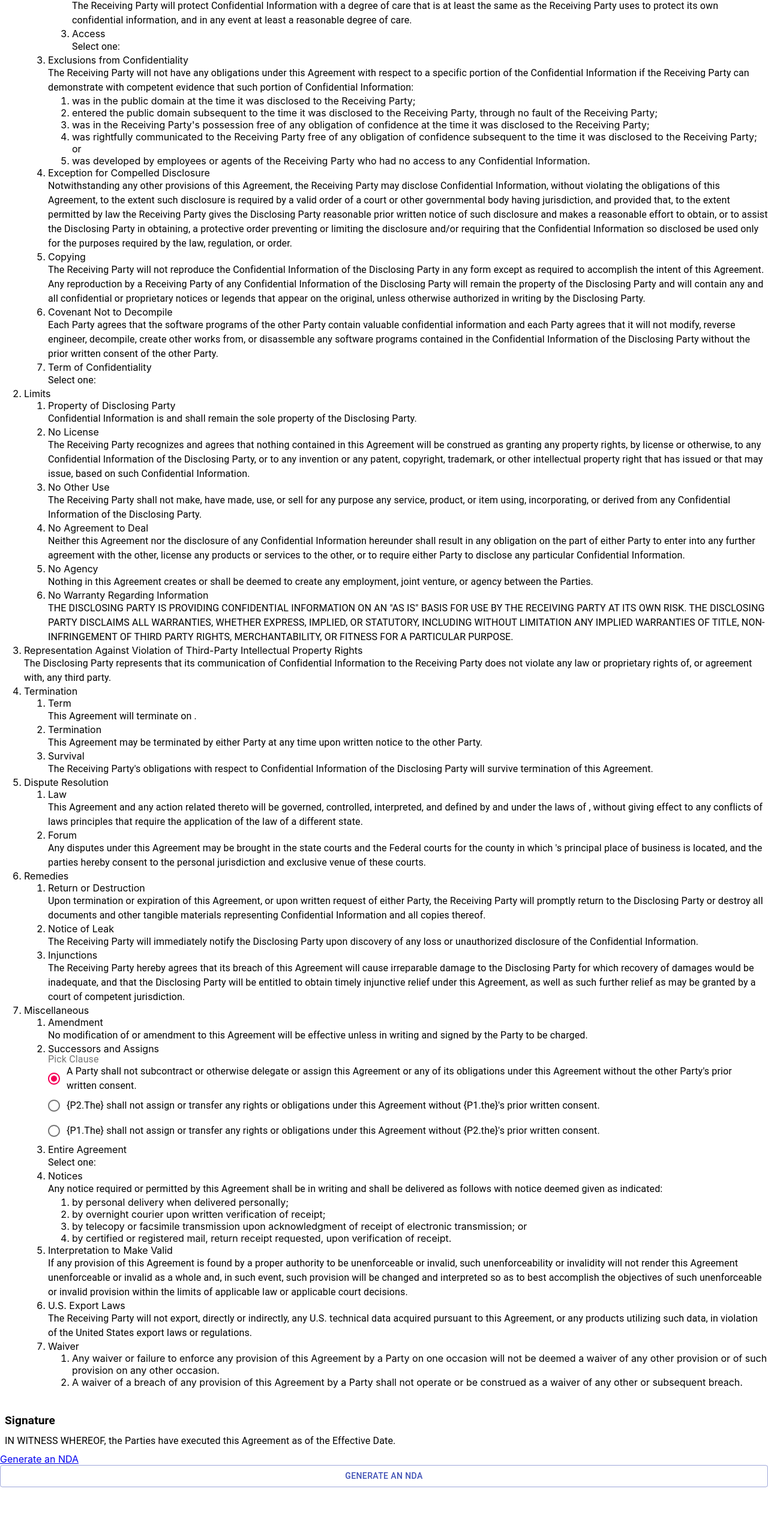
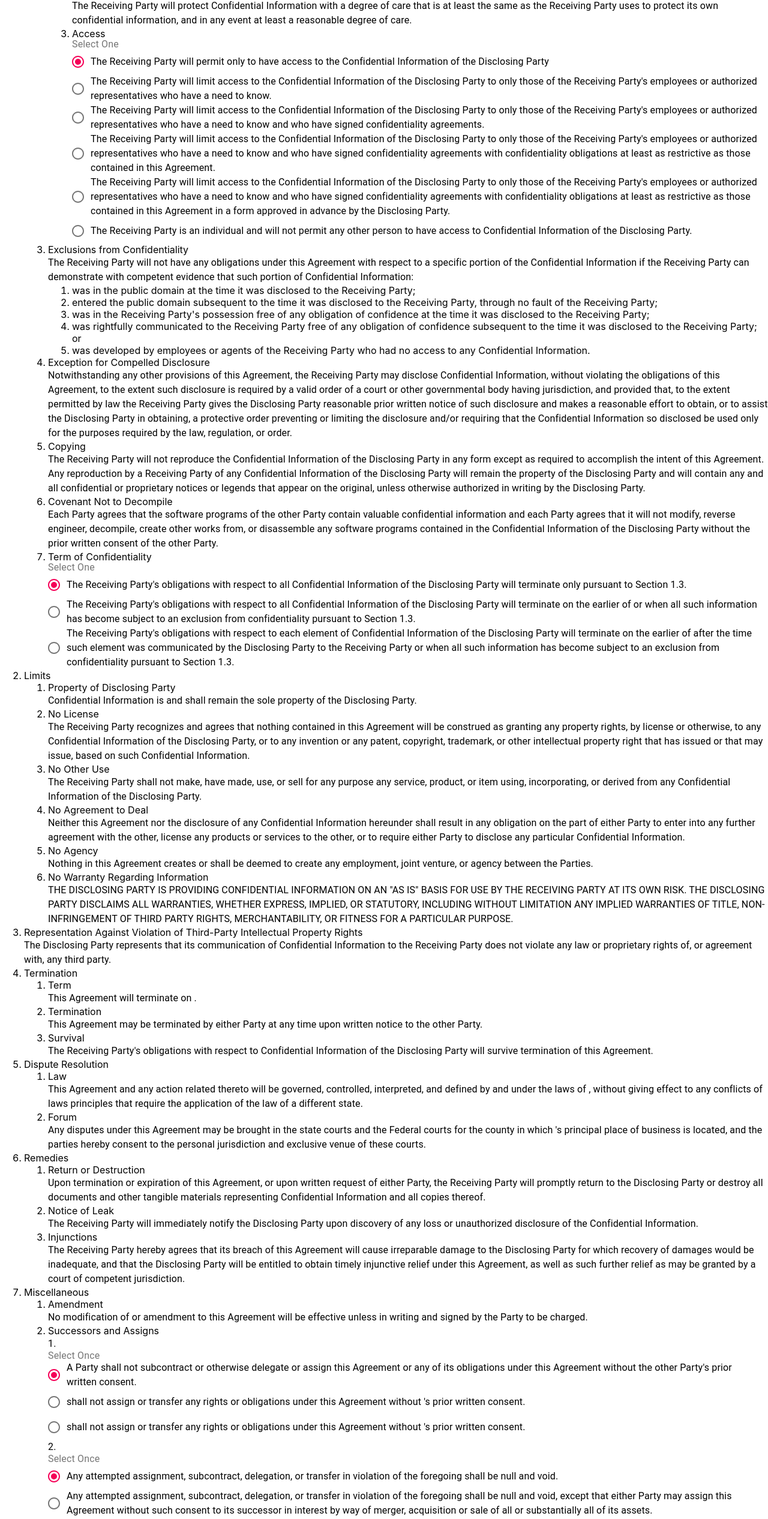
Before and after one commit to shawnchoii/lawCS, a React (Create React App) app in the folder law/: page /form in a window 1280 px wide. Shown: the part 1340-3872 px from the top of the page at 60% size. Built offline with nearby package versions, Linux system fonts and the light colour scheme.

Commit message:
finished connecting all variables from form to render

```diff
--- a/law/src/pages/Form.js
+++ b/law/src/pages/Form.js
@@ -16,7 +16,12 @@ import { Link } from "react-router-dom";
 
 import { makeStyles } from "@material-ui/core/styles";
 
-const firstChoice = ["A Party shall not subcontract or otherwise delegate or assign this Agreement or any of its obligations under this Agreement without the other Party's prior written consent.", "{P2.The} shall not assign or transfer any rights or obligations under this Agreement without {P1.the}'s prior written consent.", "{P1.The} shall not assign or transfer any rights or obligations under this Agreement without {P2.the}'s prior written consent."]
+// const firstChoice2 = ["The Receiving Party will permit only {Access.Persons.cl} to have access to the Confidential Information of the Disclosing Party",
+//   "The Receiving Party will limit access to the Confidential Information of the Disclosing Party to only those of the Receiving Party's employees or authorized representatives who have a need to know.",
+//   "The Receiving Party will limit access to the Confidential Information of the Disclosing Party to only those of the Receiving Party's employees or authorized representatives who have a need to know and who have signed confidentiality agreements.",
+//   "The Receiving Party will limit access to the Confidential Information of the Disclosing Party to only those of the Receiving Party's employees or authorized representatives who have a need to know and who have signed confidentiality agreements with confidentiality obligations at least as restrictive as those contained in this Agreement.",
+//   "The Receiving Party will limit access to the Confidential Information of the Disclosing Party to only those of the Receiving Party's employees or authorized representatives who have a need to know and who have signed confidentiality agreements with confidentiality obligations at least as restrictive as those contained in this Agreement in a form approved in advance by the Disclosing Party.",
+//   "The Receiving Party is an individual and will not permit any other person to have access to Confidential Information of the Disclosing Party."];
 
 const Form = () => {
   // const [effectiveDate, setEffectiveDate] = useState("Effective Date");
@@ -41,6 +46,35 @@ const Form = () => {
     state: "",
     why: ""
   })
+
+  const firstChoice2 = ["The Receiving Party will permit only "+ state.accessPerson + " to have access to the Confidential Information of the Disclosing Party",
+  "The Receiving Party will limit access to the Confidential Information of the Disclosing Party to only those of the Receiving Party's employees or authorized representatives who have a need to know.",
+  "The Receiving Party will limit access to the Confidential Information of the Disclosing Party to only those of the Receiving Party's employees or authorized representatives who have a need to know and who have signed confidentiality agreements.",
+  "The Receiving Party will limit access to the Confidential Information of the Disclosing Party to only those of the Receiving Party's employees or authorized representatives who have a need to know and who have signed confidentiality agreements with confidentiality obligations at least as restrictive as those contained in this Agreement.",
+  "The Receiving Party will limit access to the Confidential Information of the Disclosing Party to only those of the Receiving Party's employees or authorized representatives who have a need to know and who have signed confidentiality agreements with confidentiality obligations at least as restrictive as those contained in this Agreement in a form approved in advance by the Disclosing Party.",
+  "The Receiving Party is an individual and will not permit any other person to have access to Confidential Information of the Disclosing Party."];
+
+  const thirdChoice = [
+    "The Receiving Party's obligations with respect to all Confidential Information of the Disclosing Party will terminate only pursuant to Section 1.3.",
+    "The Receiving Party's obligations with respect to all Confidential Information of the Disclosing Party will terminate on the earlier of " + state.confidentEnd + " or when all such information has become subject to an exclusion from confidentiality pursuant to Section 1.3.",
+    "The Receiving Party's obligations with respect to each element of Confidential Information of the Disclosing Party will terminate on the earlier of "+ state.durationConfident + " after the time such element was communicated by the Disclosing Party to the Receiving Party or when all such information has become subject to an exclusion from confidentiality pursuant to Section 1.3."];
+
+  const firstChoice = ["A Party shall not subcontract or otherwise delegate or assign this Agreement or any of its obligations under this Agreement without the other Party's prior written consent.", state.party2 +" shall not assign or transfer any rights or obligations under this Agreement without "+ state.party1 + "'s prior written consent.", state.party1 + " shall not assign or transfer any rights or obligations under this Agreement without " + state.party2+"'s prior written consent."]
+
+  const fourthChoice = [
+    "Any attempted assignment, subcontract, delegation, or transfer in violation of the foregoing shall be null and void.",
+    "Any attempted assignment, subcontract, delegation, or transfer in violation of the foregoing shall be null and void, except that either Party may assign this Agreement without such consent to its successor in interest by way of merger, acquisition or sale of all or substantially all of its assets.",
+    "Any attempted assignment, subcontract, delegation, or transfer in violation of the foregoing shall be null and void, except that " + state.party1 + " may assign this Agreement without such consent to its successor in interest by way of merger, acquisition or sale of all or substantially all of its assets.",
+    "Any attempted assignment, subcontract, delegation, or transfer in violation of the foregoing shall be null and void, except that " + state.party2 + " may assign this Agreement without such consent to its successor in interest by way of merger, acquisition or sale of all or substantially all of its assets."];
+
+  const fifthChoice = [
+    "Subject to the foregoing, this Agreement will be for the benefit of each Party's successors and assigns, and will be binding on each Party's assignees.",
+    "Subject to the foregoing, this Agreement will be for the benefit of " + state.party1 + "'s successors and assigns, and will be binding on " + state.party2 + "'s assignees.",
+    "Subject to the foregoing, this Agreement will be for the benefit of " + state.party2 + "'s successors and assigns, and will be binding on " + state.party1 + "'s assignees."];
+
+  const sixthChoice = [
+    "This Agreement is the final, complete, and exclusive agreement of the Parties with respect to the subject matters hereof and supersedes and merges all prior discussions between the Parties with respect to such matters.",
+    "This Agreement is the final, complete, and exclusive agreement of the Parties with respect to the subject matters hereof and supersedes and merges all prior discussions between the Parties with respect to such matters. The Parties anticipate entering into additional agreements. This Agreement will remain in force unless and until expressly superceded by another agreement of at least equal formality signed by all of the Parties."];
 
   const [value, setValue] = useState("0");
 
@@ -122,8 +156,16 @@ const Form = () => {
               <li>Care</li>
               <Typography>The Receiving Party will protect Confidential Information with a degree of care that is at least the same as the Receiving Party uses to protect its own confidential information, and in any event at least a reasonable degree of care.</Typography>
               <li>Access</li>
-              <Typography>Select one:</Typography>
-
+              <FormControl component="fieldset">
+                <FormLabel component="legend">Select One</FormLabel>
+                <RadioGroup aria-label="clause" name="clause1" value={value} onChange={handleChange}>
+                {
+                  firstChoice2.map((val, i) => (
+                    <FormControlLabel value={`${i}`} control={<Radio />} label={val} />
+                  ))
+                }
+              </RadioGroup>
+            </FormControl>
             </ol>
             <li>Exclusions from Confidentiality</li>
             <Typography>The Receiving Party will not have any obligations under this Agreement with respect to a specific portion of the Confidential Information if the Receiving Party can demonstrate with competent evidence that such portion of Confidential Information:</Typography>
@@ -141,7 +183,16 @@ const Form = () => {
             <li>Covenant Not to Decompile</li>
             <Typography>Each Party agrees that the software programs of the other Party contain valuable confidential information and each Party agrees that it will not modify, reverse engineer, decompile, create other works from, or disassemble any software programs contained in the Confidential Information of the Disclosing Party without the prior written consent of the other Party.</Typography>
             <li>Term of Confidentiality</li>
-            <Typography>Select one:</Typography>
+            <FormControl component="fieldset">
+                <FormLabel component="legend">Select One</FormLabel>
+                <RadioGroup aria-label="clause" name="clause1" value={value} onChange={handleChange}>
+                {
+                  thirdChoice.map((val, i) => (
+                    <FormControlLabel value={`${i}`} control={<Radio />} label={val} />
+                  ))
+                }
+              </RadioGroup>
+            </FormControl>
 
           </ol>
           <li>Limits</li>
@@ -191,26 +242,50 @@ const Form = () => {
             <li>Amendment</li>
             <Typography>No modification of or amendment to this Agreement will be effective unless in writing and signed by the Party to be charged.</Typography>
             <li>Successors and Assigns</li>
+            <Typography>1.</Typography>
             <FormControl component="fieldset">
-              <FormLabel component="legend">Pick Clause</FormLabel>
+              <FormLabel component="legend">Select Once</FormLabel>
               <RadioGroup aria-label="clause" name="clause1" value={value} onChange={handleChange}>
                 {
                   firstChoice.map((val, i) => (
                     <FormControlLabel value={`${i}`} control={<Radio />} label={val} />
                   ))
-                }
-                {/* <FormControlLabel value="1" control={<Radio />} label="Clause 1" />
-                <FormControlLabel value="2" control={<Radio />} label="Clause 2" />
-                <FormControlLabel value="3" control={<Radio />} label="Clause 3" /> */}
+                  }
               </RadioGroup>
             </FormControl>
-            {/* <ol>
-              <li>Select one:</li>
-              <li>Select one:</li>
-              <li>Select one:</li>
-            </ol> */}
+            <Typography>2.</Typography>
+            <FormControl component="fieldset">
+              <FormLabel component="legend">Select Once</FormLabel>
+              <RadioGroup aria-label="clause" name="clause1" value={value} onChange={handleChange}>
+                {
+                  fourthChoice.map((val, i) => (
+                    <FormControlLabel value={`${i}`} control={<Radio />} label={val} />
+                  ))
+                  }
+              </RadioGroup>
+            </FormControl>
+            <Typography>3.</Typography>
+            <FormControl component="fieldset">
+              <FormLabel component="legend">Select Once</FormLabel>
+              <RadioGroup aria-label="clause" name="clause1" value={value} onChange={handleChange}>
+                {
+                  fifthChoice.map((val, i) => (
+                    <FormControlLabel value={`${i}`} control={<Radio />} label={val} />
+                  ))
+                  }
+              </RadioGroup>
+            </FormControl>
             <li>Entire Agreement</li>
-            <Typography>Select one:</Typography>
+            <FormControl component="fieldset">
+              <FormLabel component="legend">Select Once</FormLabel>
+              <RadioGroup aria-label="clause" name="clause1" value={value} onChange={handleChange}>
+                {
+                  sixthChoice.map((val, i) => (
+                    <FormControlLabel value={`${i}`} control={<Radio />} label={val} />
+                  ))
+                  }
+              </RadioGroup>
+            </FormControl>
             <li>Notices</li>
             <Typography>Any notice required or permitted by this Agreement shall be in writing and shall be delivered as follows with notice deemed given as indicated:</Typography>
             <ol>
@@ -239,6 +314,12 @@ const Form = () => {
         <Box textAlign="left" m={1}>
           IN WITNESS WHEREOF, the Parties have executed this Agreement as of the Effective Date.
         </Box>
+        <Box>
+          {state.party1}
+        </Box>
+        <Box>
+          {state.party2}
+        </Box>
       </Typography>
       <Link to={{ pathname: '/render',
         state: {
@@ -253,9 +334,12 @@ const Form = () => {
           "state": state.state,
           "why": state.why,
           "firstSelection": firstChoice[parseInt(value)],
-          "secondSelection": value
+          "firstChoice2": firstChoice2[parseInt(value)],
+          "fourthChoice": fourthChoice[parseInt(value)],
+          "fifthChoice": fifthChoice[parseInt(value)],
+          "sixthChoice": sixthChoice[parseInt(value)],
           }}}>Generate an NDA</Link>
-      <Button variant="outlined" color="primary" href="/render">Generate an NDA</Button>
+      {/* <Button variant="outlined" color="primary" href="/render">Generate an NDA</Button> */}
   </Grid>
   )
 };
--- a/law/src/pages/Render.js
+++ b/law/src/pages/Render.js
@@ -18,10 +18,25 @@ const Render = () => {
   let location = useLocation();
 
   const firstSelection = location.state.firstSelection;
-  const secondSelection = location.state.secondSelection;
+  const firstChoice2 = location.state.firstChoice2;
+
+  const fourthChoice = location.state.fourthChoice;
+  const fifthChoice = location.state.fifthChoice;
+  const sixthChoice = location.state.sixthChoice;
+
+  const effectiveDate = location.state.effectiveDate;
+  const party1 = location.state.party1;
+  const party2 = location.state.party2;
+  const accessPerson = location.state.accessPerson;
+  const confidentEnd = location.state.confidentEnd;
+  const durationConfident = location.state.durationConfident;
+  const endDate = location.state.endDate;
+  const noticePeriod = location.state.noticePeriod;
+  const state = location.state.state;
+  const why = location.state.why;
 
   console.log("First: ", firstSelection);
-  console.log("Second: ", secondSelection);
+  //console.log("Second: ", secondSelection);
   console.log("Effective DAte", location.state.effectiveDate);
 
   const classes = useStyles();
@@ -34,6 +49,12 @@ const Render = () => {
             <Box fontSize={19} fontWeight="fontWeightBold" m={1}>
               Mutual Non-Disclosure Agreement
             </Box>
+            <Box>
+              {party1}
+            </Box>
+            <Box>
+              {party2}
+            </Box>
           </Typography>
         </Grid>
       </Grid>
@@ -45,7 +66,7 @@ const Render = () => {
           Each a "Party" and collectively the "Parties."
         </Box>
         <Box textAlign="left" m={1}>
-          This Mutual Non-Disclosure Agreement (this "Agreement") is made as of DATE, by and between the Parties.
+          This Mutual Non-Disclosure Agreement (this "Agreement") is made as of {effectiveDate}, by and between the Parties.
         </Box>
         <Box fontSize={19} textAlign="left" fontWeight="fontWeightBold" m={1}>
           Recitals
@@ -78,7 +99,7 @@ const Render = () => {
               <li>Care</li>
               <Typography>The Receiving Party will protect Confidential Information with a degree of care that is at least the same as the Receiving Party uses to protect its own confidential information, and in any event at least a reasonable degree of care.</Typography>
               <li>Access</li>
-              <Typography>Select one:</Typography>
+              <Typography>{firstChoice2}</Typography>
 
             </ol>
             <li>Exclusions from Confidentiality</li>
@@ -97,7 +118,7 @@ const Render = () => {
             <li>Covenant Not to Decompile</li>
             <Typography>Each Party agrees that the software programs of the other Party contain valuable confidential information and each Party agrees that it will not modify, reverse engineer, decompile, create other works from, or disassemble any software programs contained in the Confidential Information of the Disclosing Party without the prior written consent of the other Party.</Typography>
             <li>Term of Confidentiality</li>
-            <Typography>Select one:</Typography>
+            <Typography>{firstChoice2}</Typography>
 
           </ol>
           <li>Limits</li>
@@ -120,18 +141,18 @@ const Render = () => {
           <li>Termination</li>
           <ol>
             <li>Term</li>
-            <Typography>This Agreement will terminate on $$$.</Typography>
+            <Typography>This Agreement will terminate on {endDate}.</Typography>
             <li>Termination</li>
-            <Typography>This Agreement may be terminated by either Party at any time upon $$$ written notice to the other Party.</Typography>
+            <Typography>This Agreement may be terminated by either Party at any time upon {noticePeriod} written notice to the other Party.</Typography>
             <li>Survival</li>
             <Typography>The Receiving Party's obligations with respect to Confidential Information of the Disclosing Party will survive termination of this Agreement.</Typography>
           </ol>
           <li>Dispute Resolution</li>
           <ol>
             <li>Law</li>
-            <Typography>This Agreement and any action related thereto will be governed, controlled, interpreted, and defined by and under the laws of $$$, without giving effect to any conflicts of laws principles that require the application of the law of a different state.</Typography>
+            <Typography>This Agreement and any action related thereto will be governed, controlled, interpreted, and defined by and under the laws of {state.state}, without giving effect to any conflicts of laws principles that require the application of the law of a different state.</Typography>
             <li>Forum</li>
-            <Typography>Any disputes under this Agreement may be brought in the state courts and the Federal courts for the county in which $$$'s principal place of business is located, and the parties hereby consent to the personal jurisdiction and exclusive venue of these courts.</Typography>
+            <Typography>Any disputes under this Agreement may be brought in the state courts and the Federal courts for the county in which {party1}'s principal place of business is located, and the parties hereby consent to the personal jurisdiction and exclusive venue of these courts.</Typography>
           </ol>
           <li>Remedies</li>
           <ol>
@@ -148,13 +169,10 @@ const Render = () => {
             <Typography>No modification of or amendment to this Agreement will be effective unless in writing and signed by the Party to be charged.</Typography>
             <li>Successors and Assigns</li>
             <Typography>{firstSelection}</Typography>
-            {/* <ol>
-              <li>Select one:</li>
-              <li>Select one:</li>
-              <li>Select one:</li>
-            </ol> */}
+            <Typography>{fourthChoice}</Typography>
+            <Typography>{fifthChoice}</Typography>
             <li>Entire Agreement</li>
-            <Typography>Select one:</Typography>
+            <Typography>{sixthChoice}</Typography>
             <li>Notices</li>
             <Typography>Any notice required or permitted by this Agreement shall be in writing and shall be delivered as follows with notice deemed given as indicated:</Typography>
             <ol>
@@ -182,6 +200,12 @@ const Render = () => {
         </Box>
         <Box textAlign="left" m={1}>
           IN WITNESS WHEREOF, the Parties have executed this Agreement as of the Effective Date.
+        </Box>
+        <Box>
+          {party1}
+        </Box>
+        <Box>
+          {party2}
         </Box>
       </Typography>
   </Grid>
```
